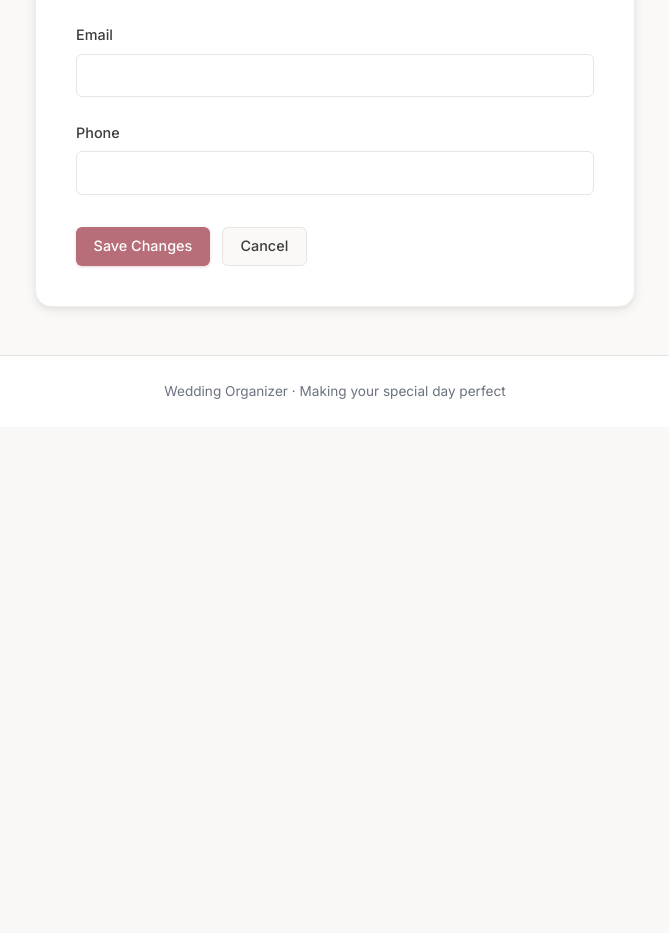
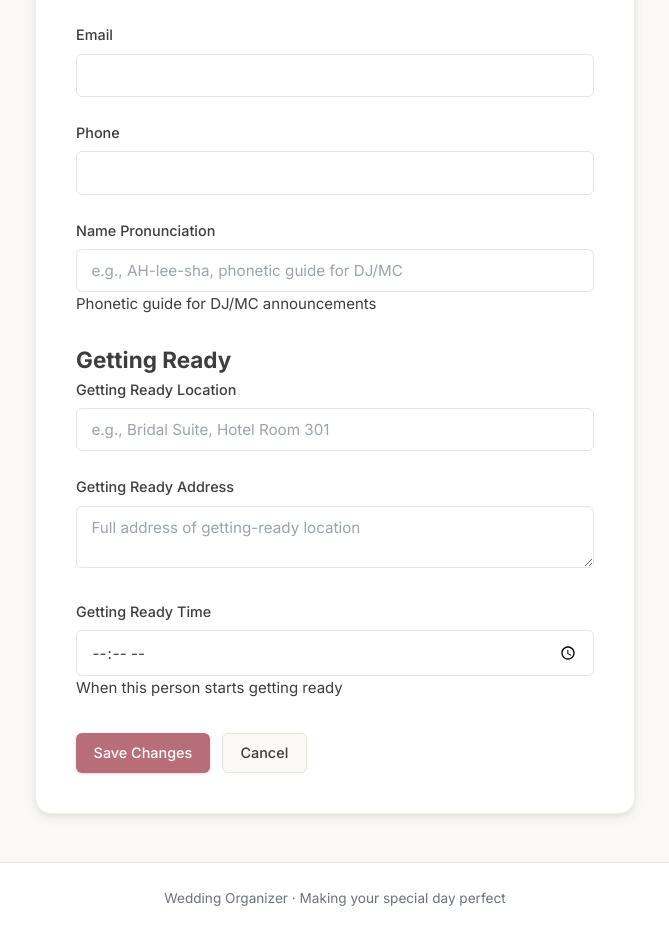
Before and after one commit to thegspiro/The-Open-Source-Wedding-Planner, a Flask app: template templates/people/edit.html in a window 1280 px wide. Shown: the part 624-1557 px from the top of the page, without its empty margins (305-974 px from the left). Before the commit the page ends 1023 px from the top, so only its background shows below. Run offline with Flask 3, Linux system fonts and the light colour scheme; the template is opened without the code that fills it, so the values that code supplies are empty.

Commit message:
Add form fields for new model data in edit templates
Adds input fields for name pronunciation, getting-ready location/address/time
(people edit), venue rules and load-in time (ceremony/reception edit), and
after-party details (reception edit). Uses type="time" for time inputs.

https://claude.ai/code/session_01DizJTq1R3D4vDsEwfcmGQU

```diff
--- a/templates/ceremony/edit.html
+++ b/templates/ceremony/edit.html
@@ -27,6 +27,12 @@
                 <label>Venue Phone</label>
                 <input type="text" name="venue_phone" value="{{ ceremony.venue_phone or '' }}" placeholder="Phone number">
             </div>
+        </div>
+
+        <div class="form-group">
+            <label>Venue Load-In Time</label>
+            <input type="time" name="venue_load_in_time" value="{{ ceremony.venue_load_in_time.strftime('%H:%M') if ceremony.venue_load_in_time else '' }}">
+            <p class="form-help">When vendors can start setting up at the venue</p>
         </div>
 
         <h2>Timing</h2>
--- a/templates/people/edit.html
+++ b/templates/people/edit.html
@@ -41,6 +41,29 @@
             <input type="text" id="phone" name="phone" value="{{ person.phone or '' }}">
         </div>
 
+        <div class="form-group">
+            <label for="name_pronunciation">Name Pronunciation</label>
+            <input type="text" id="name_pronunciation" name="name_pronunciation" value="{{ person.name_pronunciation or '' }}" placeholder="e.g., AH-lee-sha, phonetic guide for DJ/MC" maxlength="200">
+            <p class="help-text">Phonetic guide for DJ/MC announcements</p>
+        </div>
+
+        <h2>Getting Ready</h2>
+        <div class="form-group">
+            <label for="getting_ready_location">Getting Ready Location</label>
+            <input type="text" id="getting_ready_location" name="getting_ready_location" value="{{ person.getting_ready_location or '' }}" placeholder="e.g., Bridal Suite, Hotel Room 301">
+        </div>
+
+        <div class="form-group">
+            <label for="getting_ready_address">Getting Ready Address</label>
+            <textarea id="getting_ready_address" name="getting_ready_address" rows="2" placeholder="Full address of getting-ready location">{{ person.getting_ready_address or '' }}</textarea>
+        </div>
+
+        <div class="form-group">
+            <label for="getting_ready_time">Getting Ready Time</label>
+            <input type="time" id="getting_ready_time" name="getting_ready_time" value="{{ person.getting_ready_time.strftime('%H:%M') if person.getting_ready_time else '' }}">
+            <p class="help-text">When this person starts getting ready</p>
+        </div>
+
         <div class="form-actions">
             <button type="submit" class="btn-primary">Save Changes</button>
             <a href="{{ url_for('people_view', wedding_id=wedding.id) }}" class="btn-secondary">Cancel</a>
```
Also changed, not shown: templates/reception/edit.html (+20 -0 lines).
